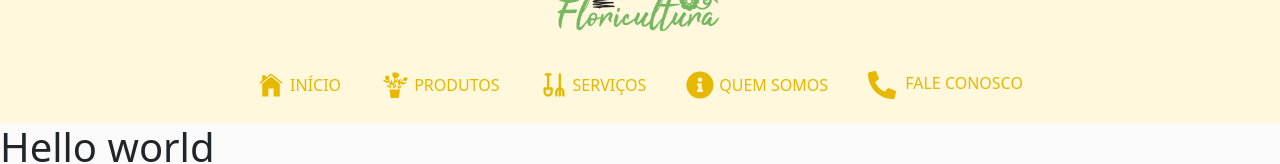
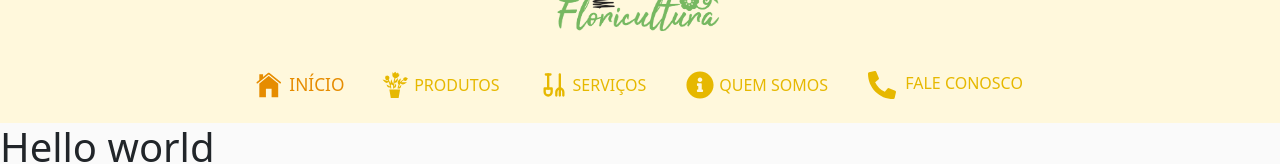
Before and after one commit to basilioruan/ideia-flowershop, a Next.js app: page / in a window 1280 px wide. In both pictures the pointer is over the link "INÍCIO". Shown: the part 129-293 px from the top of the page. Built offline with nearby package versions, Linux system fonts and the light colour scheme.

Commit message:
style: adding hover animation to header's nav

```diff
--- a/src/components/header/styles.module.css
+++ b/src/components/header/styles.module.css
@@ -18,6 +18,12 @@
 .nav a {
   text-decoration: none;
   color: #E6B800;
+  transition: all 0.4s;
+}
+
+.nav a:hover {
+  transform: scale(1.08);
+  color: #E68C00;
 }
 
 .nav {
```
